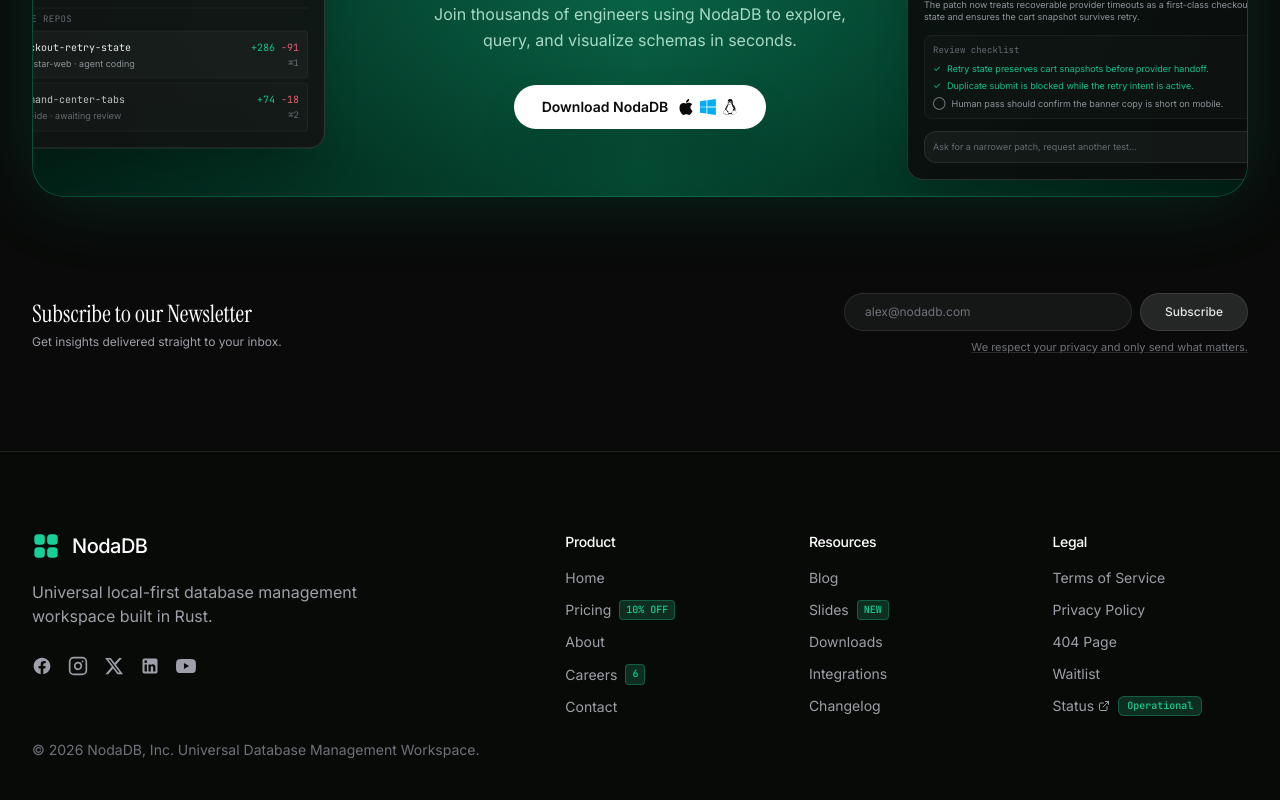
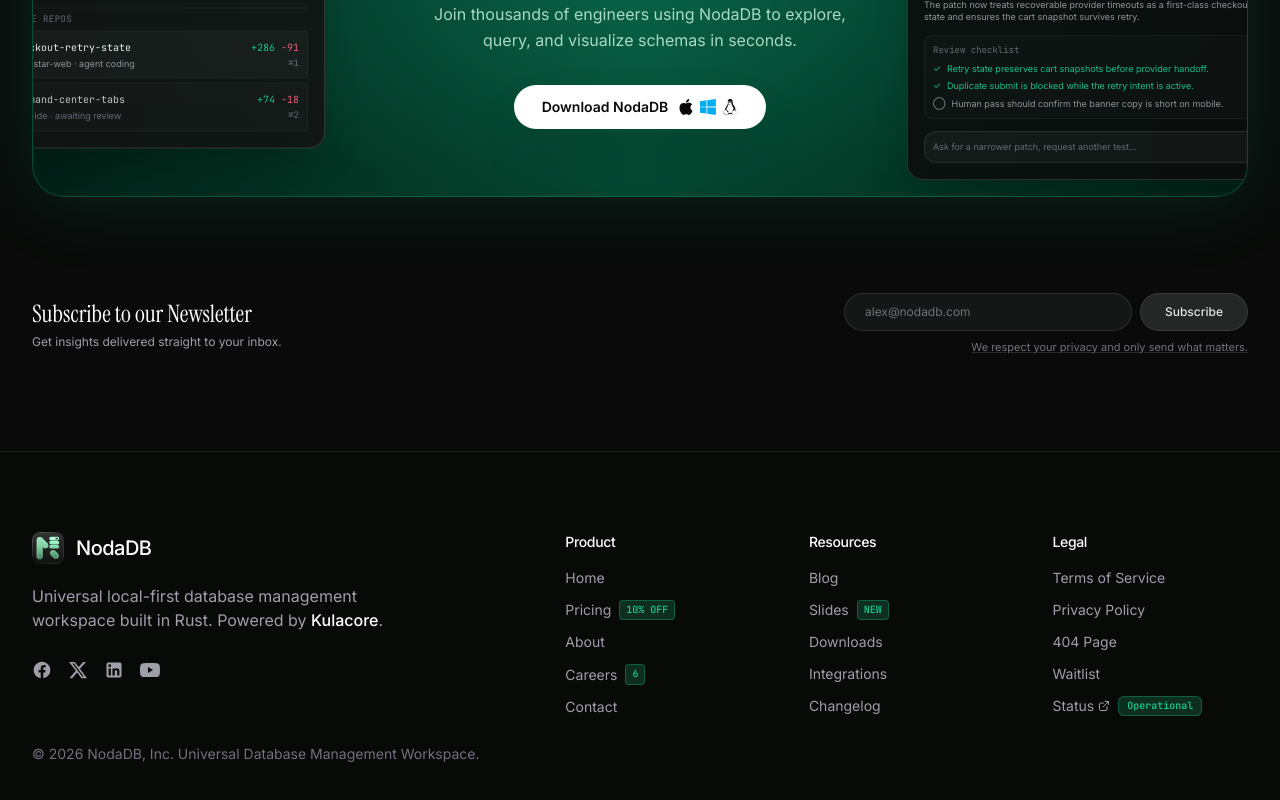
Before and after one commit to ElvinEga/NodaDB_Landing, a Next.js app: page / in a window 1280 px wide. Shown: the part 10057-10857 px from the top of the page. Built offline with nearby package versions, Linux system fonts and the light colour scheme.

Commit message:
Add Image and Link components to Footer
Powered by Kulacore in tagline

```diff
--- a/components/Footer.tsx
+++ b/components/Footer.tsx
@@ -1,5 +1,7 @@
 'use client';
 
+import Image from 'next/image';
+import Link from 'next/link';
 import { ExternalLink } from 'lucide-react';
 
 export function Footer() {
@@ -12,19 +14,20 @@
           <div className="lg:col-span-5 flex flex-col justify-between space-y-8">
             <div className="space-y-5">
               {/* Logo & Brand Name */}
-              <a href="#" className="inline-flex items-center gap-3">
-                <svg className="w-7 h-7 text-[#17CF97]" viewBox="0 0 24 24" fill="currentColor">
-                  <rect x="2" y="2" width="9" height="9" rx="3" />
-                  <rect x="13" y="2" width="9" height="9" rx="3" />
-                  <rect x="2" y="13" width="9" height="9" rx="3" />
-                  <rect x="13" y="13" width="9" height="9" rx="3" />
-                </svg>
+              <Link href="/" className="inline-flex items-center gap-3 group">
+                <Image
+                  src="/logo.png"
+                  alt="NodaDB Logo"
+                  width={32}
+                  height={32}
+                  className="w-8 h-8 object-contain rounded-lg transition-transform group-hover:scale-105"
+                />
                 <span className="text-xl font-medium text-white tracking-tight">NodaDB</span>
-              </a>
+              </Link>
 
               {/* Tagline */}
               <p className="text-zinc-400 text-sm sm:text-base font-sans max-w-sm">
-                Universal local-first database management workspace built in Rust.
+                Universal local-first database management workspace built in Rust. Powered by <span className="text-white font-medium">Kulacore</span>.
               </p>
 
               {/* Social Icons Row */}
@@ -35,16 +38,6 @@
                     <path d="M22 12c0-5.523-4.477-10-10-10S2 6.477 2 12c0 4.991 3.657 9.128 8.438 9.878v-6.987h-2.54V12h2.54V9.797c0-2.506 1.492-3.89 3.777-3.89 1.094 0 2.238.195 2.238.195v2.46h-1.26c-1.243 0-1.63.771-1.63 1.562V12h2.773l-.443 2.891h-2.33v6.988C18.343 21.128 22 16.991 22 12z" />
                   </svg>
                 </a>
-
-                {/* Instagram */}
-                <a href="#" className="hover:text-white transition-colors" aria-label="Instagram">
-                  <svg className="w-5 h-5" fill="none" stroke="currentColor" strokeWidth="2" strokeLinecap="round" strokeLinejoin="round" viewBox="0 0 24 24">
-                    <rect x="2" y="2" width="20" height="20" rx="5" ry="5" />
-                    <path d="M16 11.37A4 4 0 1 1 12.63 8 4 4 0 0 1 16 11.37z" />
-                    <line x1="17.5" y1="6.5" x2="17.51" y2="6.5" />
-                  </svg>
-                </a>
-
                 {/* X / Twitter */}
                 <a href="#" className="hover:text-white transition-colors" aria-label="X">
                   <svg className="w-5 h-5" fill="currentColor" viewBox="0 0 24 24">
```
